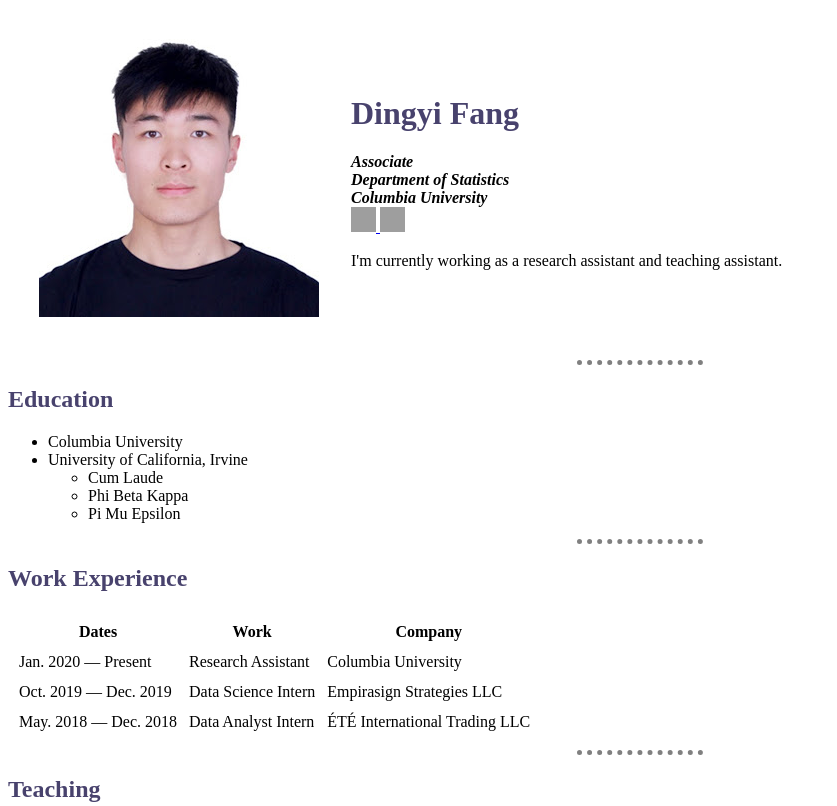
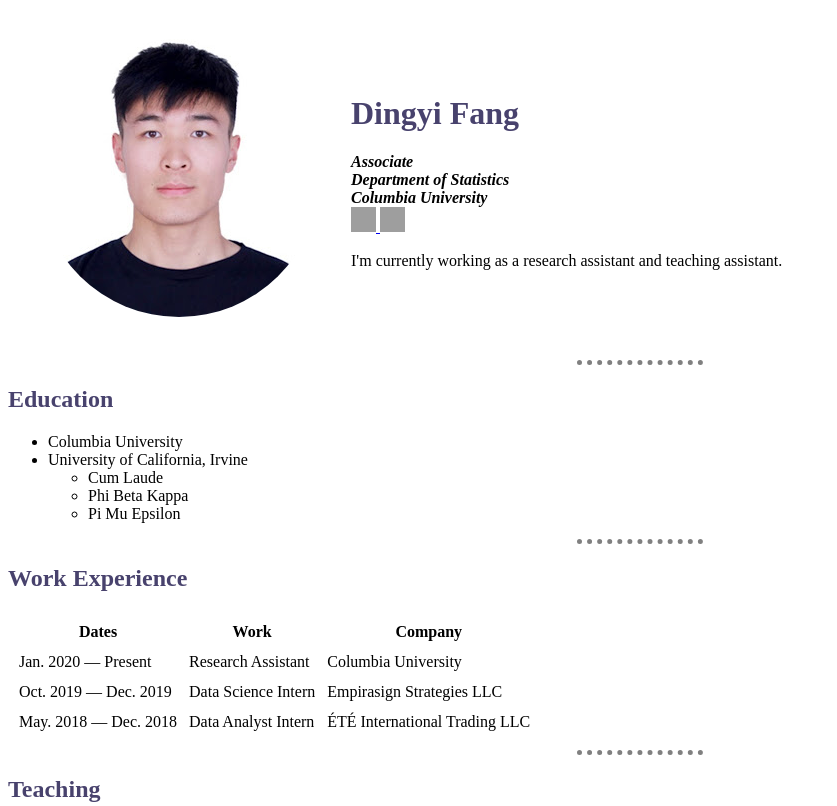
Before and after one commit to dingyif/cv, a plain HTML site: page index.html in a window 1280 px wide. Shown: the top 806 px of the page, without its empty margins (0-837 px from the left). Drawn offline with Linux system fonts and the light colour scheme; grey boxes are pictures that could not be loaded.

Commit message:
change square image into circle image

```diff
--- a/css/styles.css
+++ b/css/styles.css
@@ -20,3 +20,7 @@ h1 {
 h2 {
   color: #48426d;
 }
+
+.personal_img {
+  border-radius: 100%;
+}
--- a/index.html
+++ b/index.html
@@ -10,7 +10,7 @@
 <body>
   <table cellspacing='30'>
     <tr>
-      <td><img src="images/photo.jpg" alt="Dingyi Profile Picture"></td>
+      <td><img class='personal_img' src="images/photo.jpg" alt="Dingyi Profile Picture"></td>
       <td>
         <h1> Dingyi Fang </h1>
         <p> <em>
```
